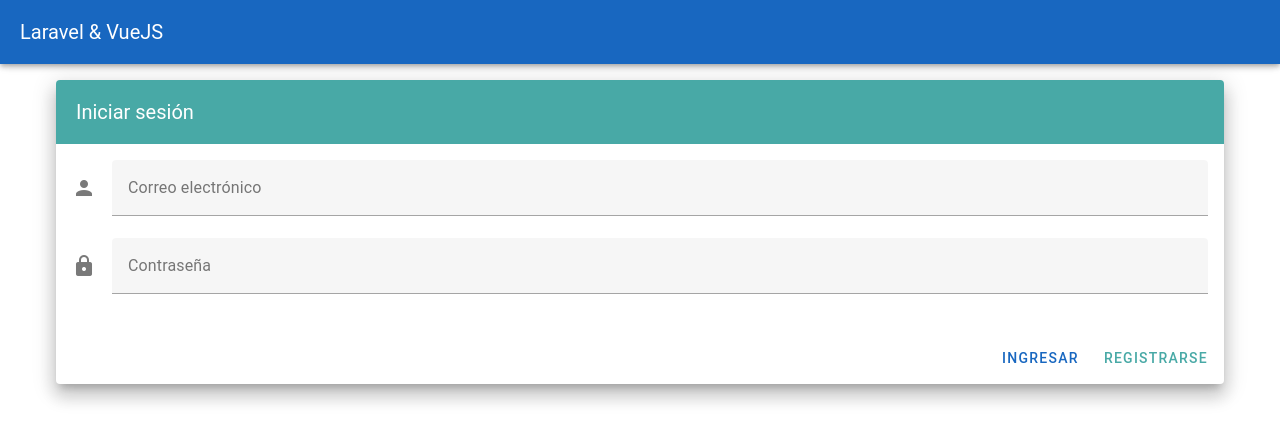
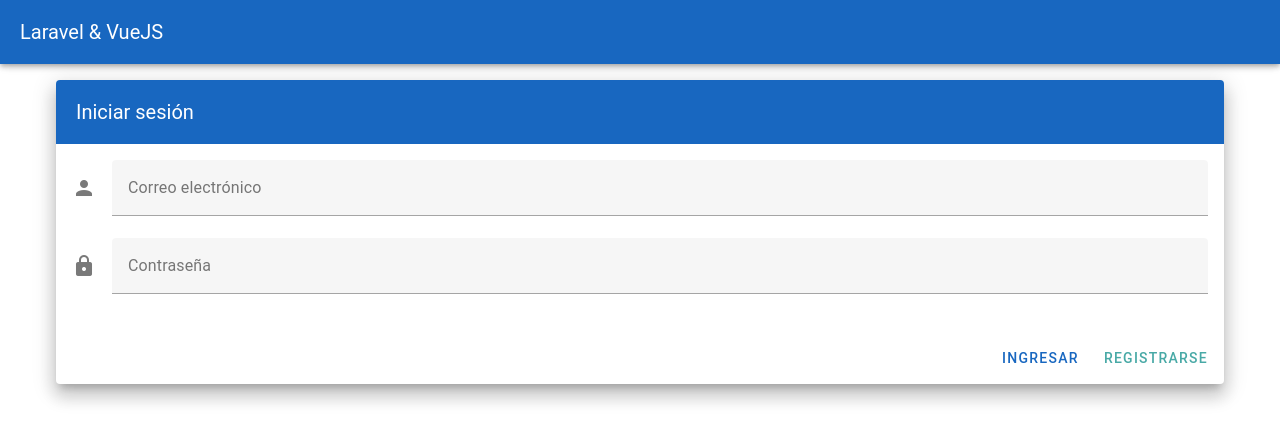
Before and after one commit to Rivasjcp/LoginRunner, a Vue app: page /login in a window 1280 px wide. Shown: the top 442 px of the page. Built offline with nearby package versions, Linux system fonts and the light colour scheme.

Commit message:
Cambios para leer la lista (Prueba)

```diff
--- a/src/components/Login.vue
+++ b/src/components/Login.vue
@@ -4,7 +4,7 @@
         <v-row justify="center">
             <v-col cols="12" sm="8" md="4" lg="12">
                 <v-card class="elevation-12">
-                    <v-toolbar color="secondary" dark flat>
+                    <v-toolbar color="primary" dark flat>
                         <!-- Define el título de la barra de la tarjeta -->
                         <v-toolbar-title>Iniciar sesión</v-toolbar-title>
                     </v-toolbar>
--- a/src/components/UserList.vue
+++ b/src/components/UserList.vue
@@ -48,7 +48,11 @@ export default {
           } else {
               try {
                   // Realiza la solicitud para obtener los usuarios
-                const response = await axios.get('https://jcrivas.runnergeeks.com/api/users-index');
+                const response = await axios.get('https://jcrivas.runnergeeks.com/api/users-index', {
+                      headers: {
+                          'Authorization': `Bearer ${token}`
+                      }
+                  });
                   // Guarda los usuarios en la propiedad reactiva
                   users.value = response.data.users;
 
--- a/src/router/index.js
+++ b/src/router/index.js
@@ -13,6 +13,7 @@ const routes = [
   // Ruta para el inicio de sesión
   { path: '/login', component: Login },
   // Ruta para la lista de usuarios
+  { path: '/users', component: UserList },
   { path: '/', component: UserList }
 ];
 
```
Also changed, not shown: 1 other file (tests, documents, lock files or other folders).
